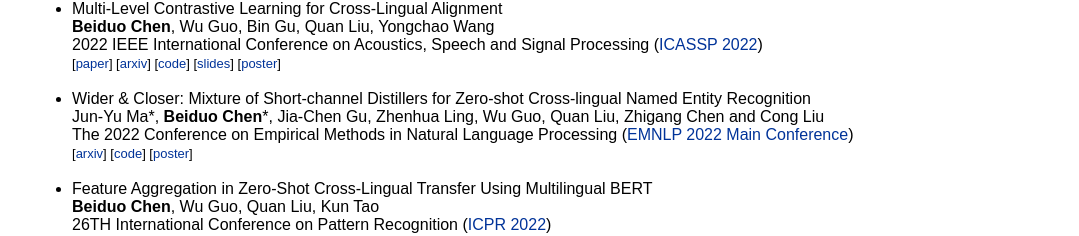
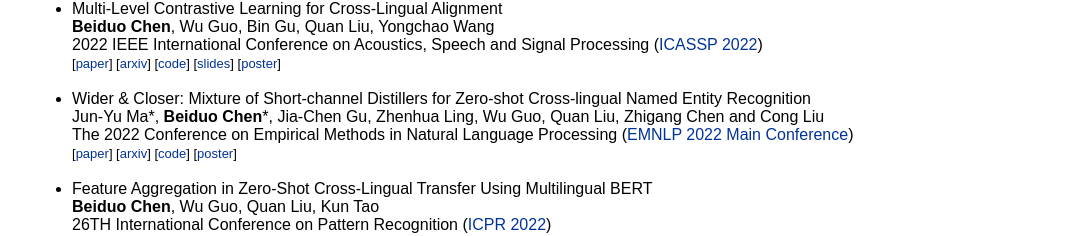
Before and after one commit to Mckysse/Mckysse.ustc.github.io, a plain HTML site: page index.html in a window 1280 px wide. Shown: the part 817-1053 px from the top of the page, without its empty margins (96-1175 px from the left). Drawn offline with Linux system fonts and the light colour scheme.

Commit message:
Update index.html

```diff
--- a/index.html
+++ b/index.html
@@ -153,6 +153,7 @@ My main research interests lie within deep learning for natural language process
   </li>
 
   <font size="-1">
+    [<a href="https://preview.aclanthology.org/emnlp-22-ingestion/2022.emnlp-main.345/">paper</a>]
     [<a href="https://arxiv.org/pdf/2212.03506.pdf">arxiv</a>]
     [<a href="https://github.com/Mckysse/MSD/">code</a>]
     [<a href="https://mckysse.github.io/presentations/EMNLP2022_MSD_poster.pdf">poster</a>]
```
